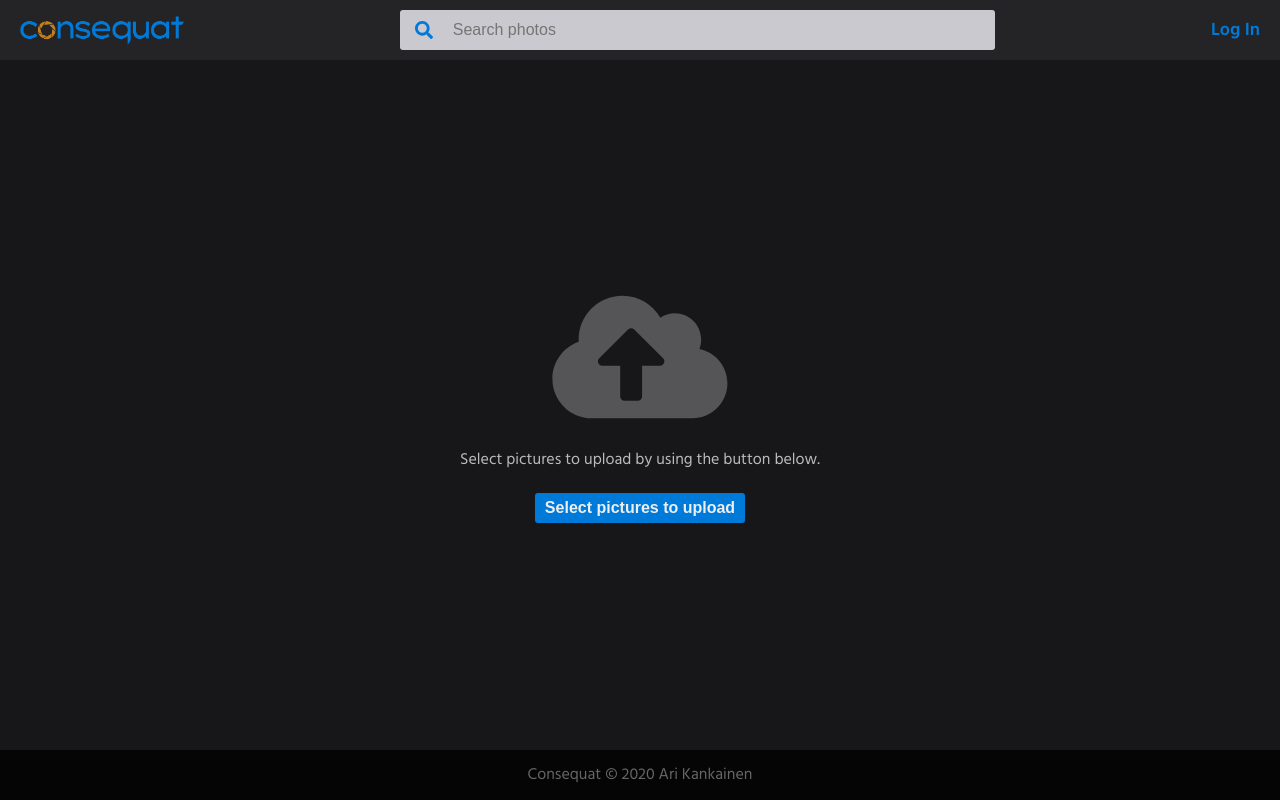
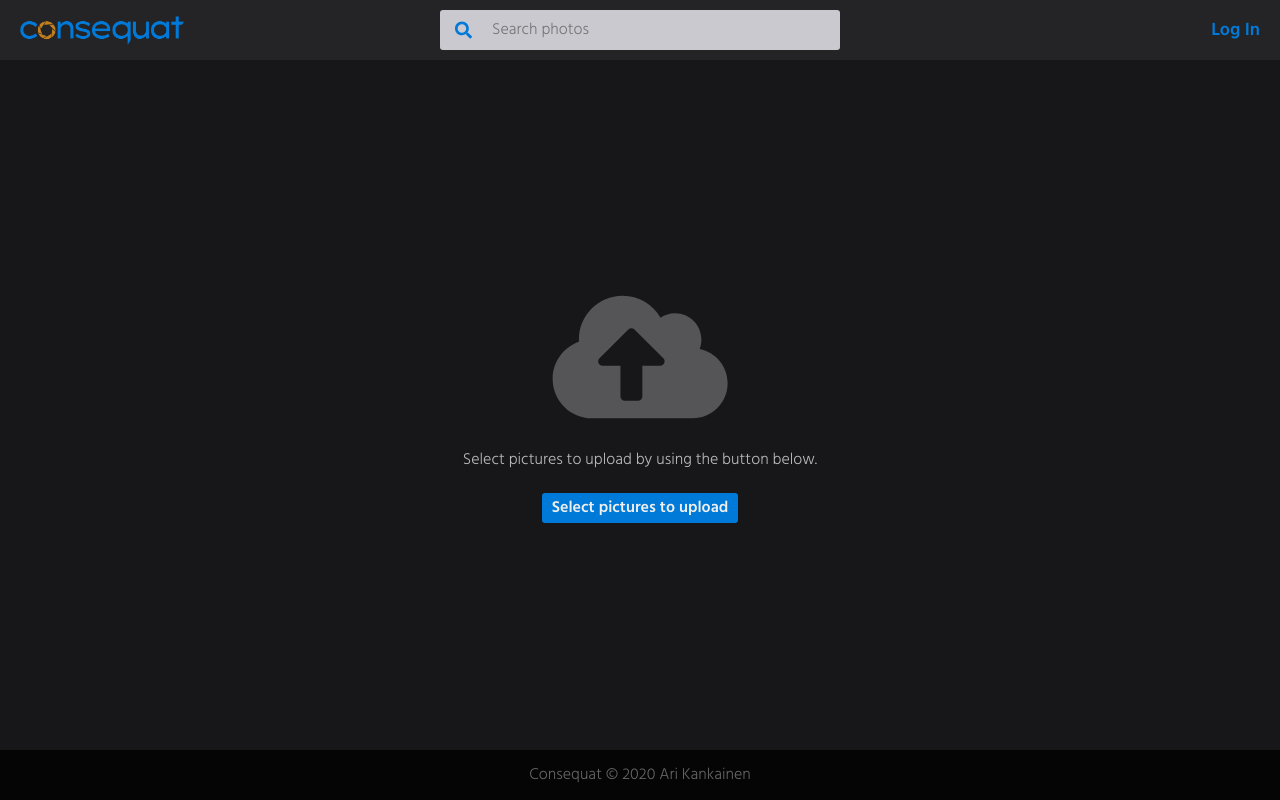
Before and after one commit to arikankainen/consequat-client, a React (Create React App) app: page /upload in a window 1280 px wide. Built offline with nearby package versions, Linux system fonts and the light colour scheme; what @apollo/link-context would draw is missing.

Commit message:
headerin styled-comp. refaktoroitu, flexboxilla hakukentän keskitystä

```diff
--- a/public/index.html
+++ b/public/index.html
@@ -1,15 +1,14 @@
 <!DOCTYPE html>
 <html lang="en">
+
 <head>
   <meta charset="utf-8" />
   <link rel="icon" href="%PUBLIC_URL%/favicon.ico" />
   <meta name="viewport" content="width=device-width, initial-scale=1" />
   <meta name="theme-color" content="#000000" />
-    <meta
-      name="description"
-      content="Consequat"
-    />
-    <link rel="stylesheet" href="https://fonts.googleapis.com/css?family=Hind:400,500,600">
+  <meta name="description" content="Consequat" />
+  <link href="https://fonts.googleapis.com/css2?family=Hind:wght@300;400;500;600&display=swap" rel="stylesheet">
+  <link href="https://fonts.googleapis.com/css2?family=Lato:wght@300;400;700&display=swap" rel="stylesheet">
   <link rel="apple-touch-icon" href="%PUBLIC_URL%/logo192.png" />
   <!--
       manifest.json provides metadata used when your web app is installed on a
@@ -27,6 +26,7 @@
     -->
   <title>Consequat</title>
 </head>
+
 <body>
   <noscript>You need to enable JavaScript to run this app.</noscript>
   <div id="modal"></div>
@@ -42,4 +42,5 @@
       To create a production bundle, use `npm run build` or `yarn build`.
     -->
 </body>
+
 </html>
--- a/src/components/Buttons/Button.tsx
+++ b/src/components/Buttons/Button.tsx
@@ -26,15 +26,16 @@ const ButtonContainer = styled.button<ButtonContainerProps>`
   padding: 6px 10px;
   border: 1px solid var(--accent-color-2);
   border-radius: var(--input-border-radius);
-  color: #eee;
+  color: #fff;
   background-color: var(--accent-color-2);
   font-size: var(--default-font-size);
+  font-weight: 300;
   line-height: 1;
   cursor: pointer;
 
   ${props => props.backColor === ButtonColor.white && css`
     border: 1px solid var(--accent-color-2);
-    color: var(--accent-color-2);
+    color: var(--accent-color-2-disabled);
     background-color: #eee;
   `}
 
@@ -65,6 +66,7 @@ const ButtonContainer = styled.button<ButtonContainerProps>`
   }
 
   &:hover {
+    border: 1px solid var(--accent-color-2-hover);
     background-color: var(--accent-color-2-hover);
 
     ${props => props.backColor === ButtonColor.white && css`
--- a/src/components/GlobalStyles.tsx
+++ b/src/components/GlobalStyles.tsx
@@ -49,6 +49,8 @@ const GlobalStyles = createGlobalStyle`
     padding: 0px;
     margin: 0px;
     box-sizing: border-box;
+    font-family: var(--default-font-family);
+    font-weight: 300;
   }
 
   html {
--- a/src/components/Header/Header.tsx
+++ b/src/components/Header/Header.tsx
@@ -8,9 +8,9 @@ import storage from '../../utils/storage';
 import { ME } from '../../utils/queries';
 import Logo from './Logo';
 import Menu, { Direction } from '../Menu';
-import { LoginLink } from './Styles';
-import { HeaderContainer } from './Styles';
 import Search from './Search';
+import styled from 'styled-components';
+import { Link } from 'react-router-dom';
 
 import { ReactComponent as UserIcon } from '../../images/menu_user.svg';
 import { ReactComponent as AccountIcon } from '../../images/menu_settings.svg';
@@ -18,9 +18,49 @@ import { ReactComponent as LogoutIcon } from '../../images/menu_logout.svg';
 import { ReactComponent as PicturesIcon } from '../../images/menu_image.svg';
 import { ReactComponent as UploadIcon } from '../../images/menu_upload.svg';
 
+const HeaderContainer = styled.div`
+  position: sticky;
+  top: 0;
+  display: flex;
+  justify-content: space-between;
+  align-items: center;
+  height: var(--header-height);
+  min-height: var(--header-height);
+  background-color: var(--navigation-bg-color);
+  padding-left: 10px;
+  padding-right: 10px;
+  z-index: 1000;
+`;
+
+const EdgeContainer = styled.div`
+  display: flex;
+  flex: 1 1 0%;
+`;
+
+const LoginLink = styled(Link)`
+  display: flex;
+  justify-content: flex-end;
+  text-decoration: none;
+  color: var(--accent-color-2);
+  padding-right: 10px;
+  padding-left: 10px;
+  font-size: var(--default-font-size-bigger);
+  font-weight: 600;
+  white-space: nowrap;
+
+  &:visited {
+    color: var(--accent-color-2);
+  }
+  &:hover {
+    color: var(--accent-color-2-hover);
+  }
+
+  flex-grow: 1;
+`;
+
 const Header = () => {
   const loginState = useSelector((state: RootState) => state.system);
-  const dispatch =  useDispatch();
+  const dispatch = useDispatch();
 
   const [me, resultMe] = useLazyQuery(ME);
 
@@ -86,8 +126,11 @@ const Header = () => {
 
   return (
     <HeaderContainer>
+      <EdgeContainer>
         <Logo />
+      </EdgeContainer>
       <Search />
+      <EdgeContainer>
         {loginState.loggedIn &&
           <Menu
             button={userMenuButton}
@@ -96,6 +139,7 @@ const Header = () => {
           />
         }
         {!loginState.loggedIn && <LoginLink to='/login'>Log In</LoginLink>}
+      </EdgeContainer>
     </HeaderContainer>
   );
 };
--- a/src/components/Header/Logo.tsx
+++ b/src/components/Header/Logo.tsx
@@ -1,7 +1,26 @@
 import React from 'react';
+import styled from 'styled-components';
 import logoImage from '../../images/consequat_top2.png';
 import logoImageSmall from '../../images/consequat_o.png';
-import { LogoImage, LogoLink } from './Styles';
+import { Link } from 'react-router-dom';
+
+const LogoLink = styled(Link)`
+  height: 30px;
+`;
+
+const LogoImage = styled.picture`
+  height: 30px;
+  margin-left: 10px;
+  margin-right: 10px;
+
+  &:hover {
+    filter: brightness(1.2);
+  }
+
+  & > img {
+    height: 30px;
+  }
+`;
 
 const Logo = () => {
   return (
--- a/src/components/Header/Search.tsx
+++ b/src/components/Header/Search.tsx
@@ -1,6 +1,39 @@
 import React from 'react';
+import styled from 'styled-components';
 import { ReactComponent as SearchIcon } from '../../images/menu_search.svg';
-import { SearchContainer, Input } from './Styles';
+
+const SearchContainer = styled.div`
+  display: flex;
+  flex: 100;
+  align-items: center;
+  justify-content: flex-start;
+  max-width: 400px;
+  margin-left: 10px;
+  margin-right: 10px;
+  padding-left: 15px;
+  height: var(--button-size);
+  border-radius: var(--input-border-radius);
+  background-color: var(--input-bg-color);
+
+  & > svg {
+    height: var(--icon-size);
+    color: var(--icon-color);
+  }
+`;
+
+const Input = styled.input`
+  width: 100%;
+  margin-left: 20px;
+  margin-right: 20px;
+  background-color: var(--input-bg-color);
+  border: none;
+  color: var(--input-color);
+  font-size: var(--default-font-size);
+
+  &:focus {
+    outline-width: 0;
+  }
+`;
 
 const Search = () => {
   return (
--- a/src/components/Header/Styles.tsx
+++ /dev/null
@@ -1,91 +0,0 @@
-import styled from 'styled-components';
-import { Link } from 'react-router-dom';
-
-export const HeaderContainer = styled.div`
-  position: sticky;
-  top: 0;
-  display: flex;
-  justify-content: space-between;
-  align-items: center;
-  height: var(--header-height);
-  min-height: var(--header-height);
-  background-color: var(--navigation-bg-color);
-  padding-left: 20px;
-  padding-right: 10px;
-  z-index: 1000;
-`;
-
-export const LoginLink = styled(Link)`
-  display: flex;
-  justify-content: flex-end;
-  text-decoration: none;
-  color: var(--accent-color-2);
-  padding-right: 10px;
-  padding-left: 10px;
-  font-size: var(--default-font-size-bigger);
-  font-weight: 600;
-  white-space: nowrap;
-
-  &:visited {
-    color: var(--accent-color-2);
-  }
-  &:hover {
-    color: var(--accent-color-2-hover);
-  }
-
-  flex-grow: 1;
-`;
-
-export const LogoLink = styled(Link)`
-  height: 30px;
-  flex-grow: 1;
-`;
-
-export const LogoImage = styled.picture`
-  height: 30px;
-
-  &:hover {
-    filter: brightness(1.2);
-  }
-
-  & > img {
-    height: 30px;
-  }
-`;
-
-export const SearchContainer = styled.div`
-  display: flex;
-  align-items: center;
-  justify-content: flex-start;
-  flex-shrink: 3;
-  width: 400px;
-  margin-left: 20px;
-  margin-right: 10px;
-  padding-left: 15px;
-  height: var(--button-size);
-  border-radius: var(--input-border-radius);
-  /*background-color: var(--bg-color);*/
-  background-color: var(--input-bg-color);
-
-  & > svg {
-    height: var(--icon-size);
-    color: var(--icon-color);
-  }
-  flex-grow: 1;
-`;
-
-export const Input = styled.input`
-  width: 100%;
-  margin-left: 20px;
-  margin-right: 20px;
-  /*background-color: var(--bg-color);*/
-  background-color: var(--input-bg-color);
-  border: none;
-  /*color: var(--default-font-color);*/
-  color: var(--input-color);
-  font-size: var(--default-font-size);
-
-  &:focus {
-    outline-width: 0;
-  }
-`;
--- a/src/components/Menu.tsx
+++ b/src/components/Menu.tsx
@@ -67,7 +67,7 @@ const MenuItem = styled.li`
 const MenuLink = styled(Link)`
   display: flex;
   align-items: center;
-  padding: 10px 20px;
+  padding: 7px 20px;
   width: 100%;
   height: 100%;
   text-decoration: none;
@@ -98,14 +98,14 @@ const MenuTextContainer = styled.div`
 
 const MenuTextUpperText = styled.div`
   font-size: var(--default-font-size-bigger);
-  color: var(--default-font-color);
-  line-height: 1.1;
+  color: #ddd;
+  line-height: 1.2;
 `;
 
 const MenuTextLowerText = styled.div`
   font-size: var(--default-font-size);
-  color: var(--default-font-color-darker);
-  line-height: 1.1;
+  color: #aaa;
+  line-height: 1.2;
 `;
 
 interface Button {
```
Lines whose indentation alone changed are shown as unchanged.
